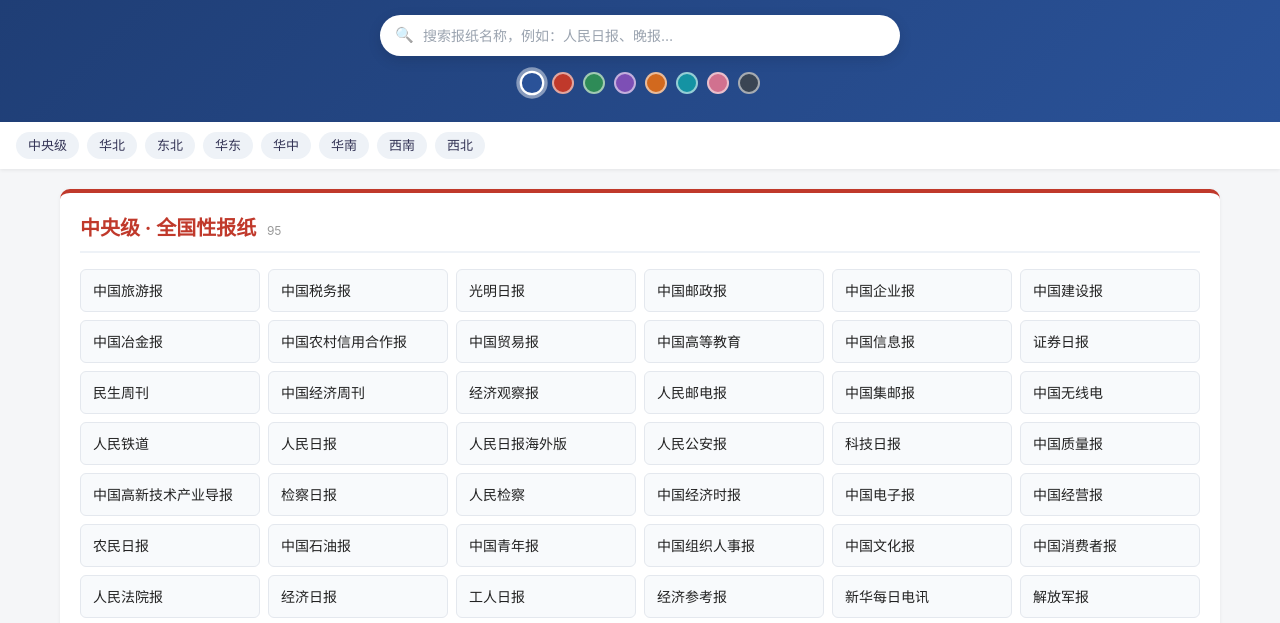
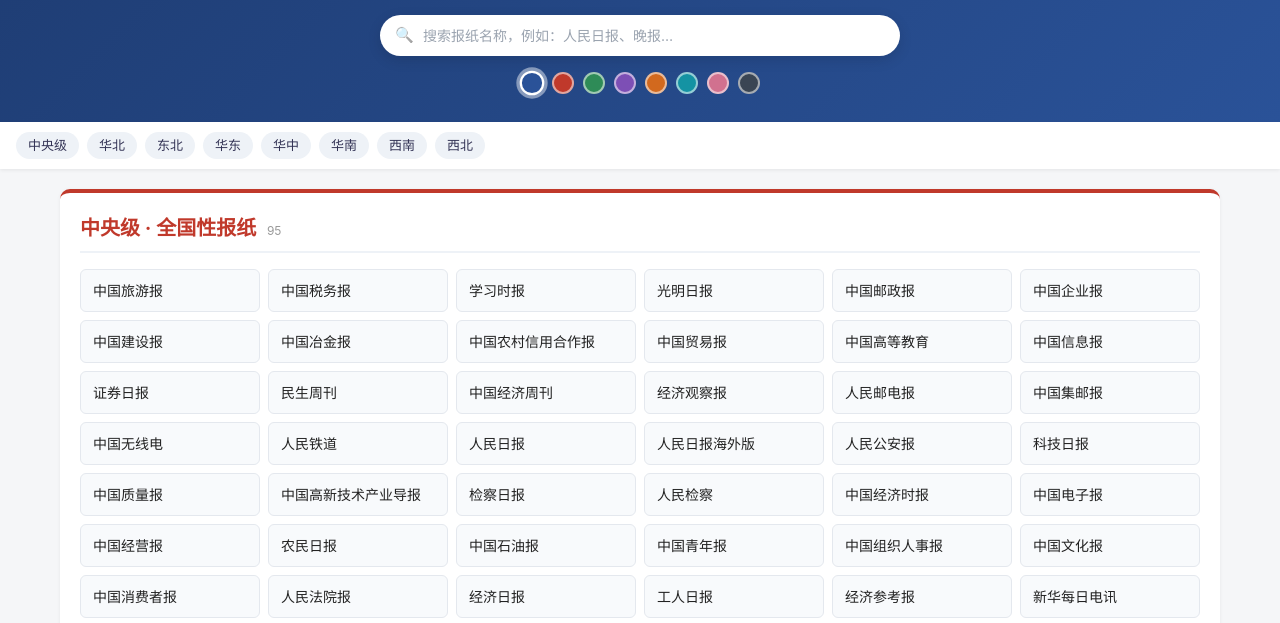
Before and after one commit to qinvision/newspaper, a plain HTML site: page index.html in a window 1280 px wide. Shown: the part 143-766 px from the top of the page. Drawn offline with Linux system fonts and the light colour scheme.

Commit message:
Update index.html

```diff
--- a/index.html
+++ b/index.html
@@ -136,6 +136,7 @@
 
 <section class="region central" id="r-central"><h2>中央级 · 全国性报纸 <span class="cnt">95</span></h2><div class="grid"><a class="card" href="http://www.ctnews.com.cn/paper/" target="_blank" rel="noopener"><span class="name">中国旅游报</span></a>
 <a class="card" href="http://www.ctaxnews.net.cn/" target="_blank" rel="noopener"><span class="name">中国税务报</span></a>
+<a class="card" href="https://paper.studytimes.cn/cntheory/" target="_blank" rel="noopener"><span class="name">学习时报</span></a>
 <a class="card" href="https://epaper.gmw.cn/gmrb/html/layout/index.html" target="_blank" rel="noopener"><span class="name">光明日报</span></a>
 <a class="card" href="http://www.chinapostnews.com.cn/" target="_blank" rel="noopener"><span class="name">中国邮政报</span></a>
 <a class="card" href="http://epaper.zqcn.com.cn/" target="_blank" rel="noopener"><span class="name">中国企业报</span></a>
```
